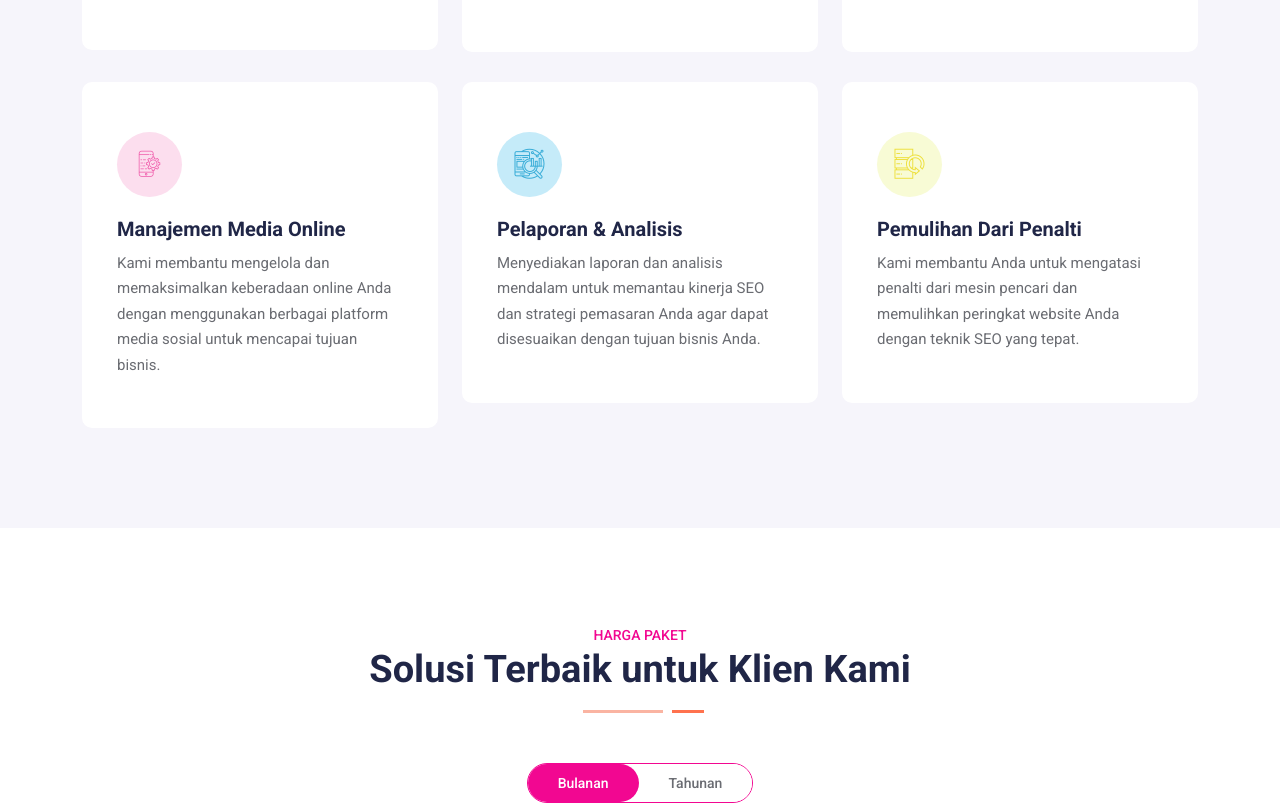
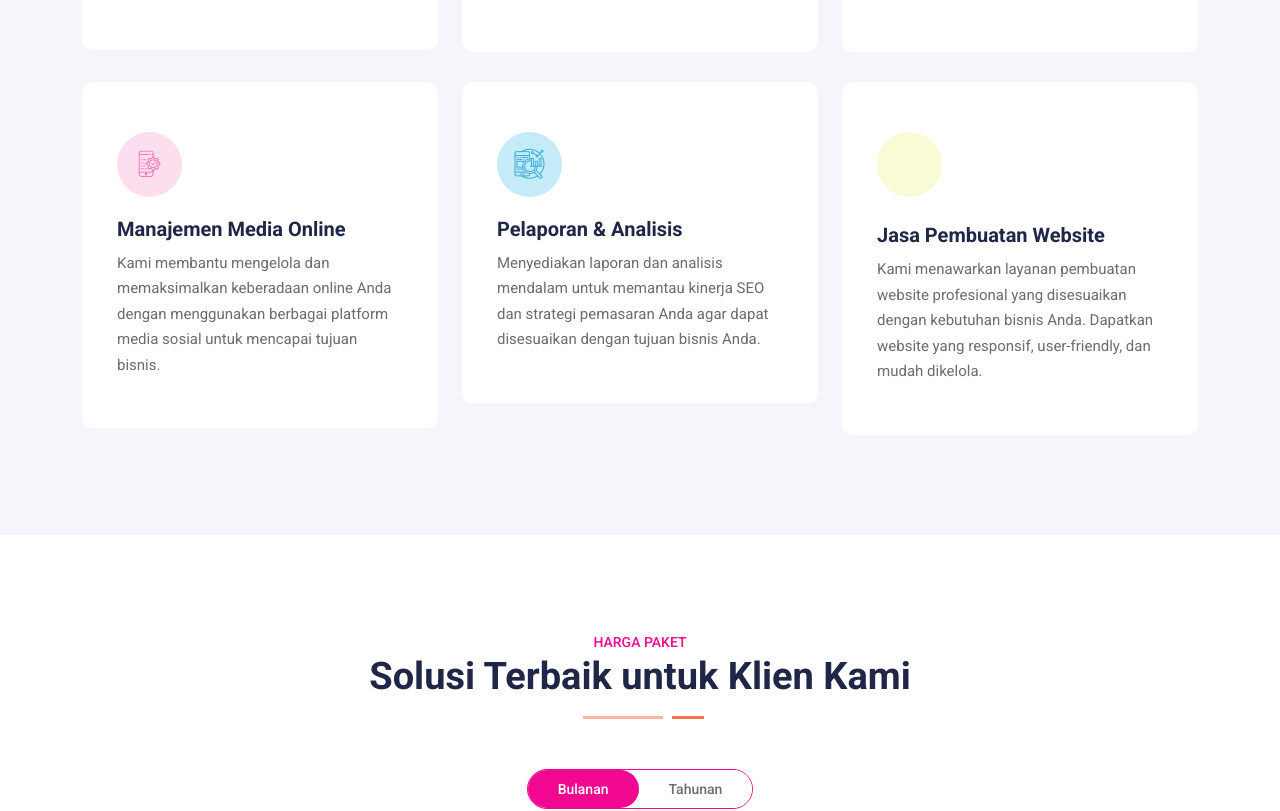
Before and after one commit to ubeng111/pasar.web, a Next.js app: page /about-us in a window 1280 px wide. Shown: the part 2280-3091 px from the top of the page. Built offline with nearby package versions, Linux system fonts and the light colour scheme.

Commit message:
Update ServicesContent.js

```diff
--- a/components/Common/ServicesContent.js
+++ b/components/Common/ServicesContent.js
@@ -71,14 +71,15 @@ const ServicesContent = () => {
               </div>
             </div>
 
+            {/* Replaced "Pemulihan dari Penalti" with "Jasa Pembuatan Website" */}
             <div className="col-lg-4 col-md-6 col-sm-6">
               <div className="single-services-box">
                 <div className="icon bg-f8fbd5">
-                  <i className="flaticon-data-recovery"></i>
+                  <i className="flaticon-web-design"></i> {/* Update icon class if necessary */}
                 </div>
-                <h3>Pemulihan dari Penalti</h3>
+                <h3>Jasa Pembuatan Website</h3>
                 <p>
-                  Kami membantu Anda untuk mengatasi penalti dari mesin pencari dan memulihkan peringkat website Anda dengan teknik SEO yang tepat.
+                  Kami menawarkan layanan pembuatan website profesional yang disesuaikan dengan kebutuhan bisnis Anda. Dapatkan website yang responsif, user-friendly, dan mudah dikelola.
                 </p>
               </div>
             </div>
```
